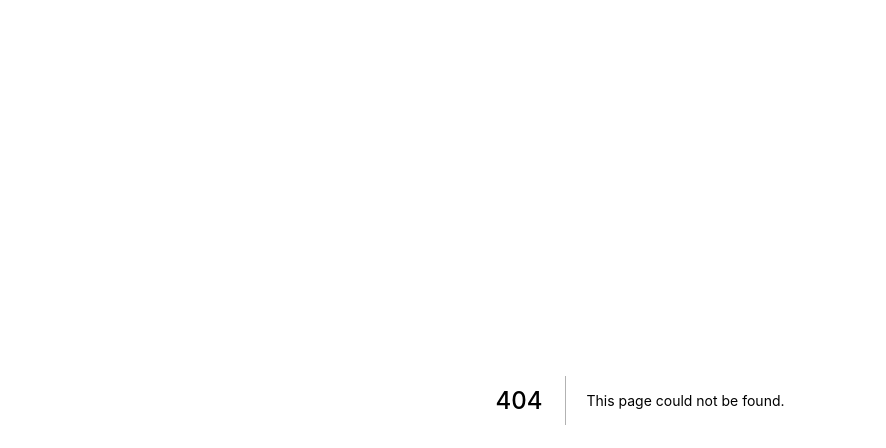
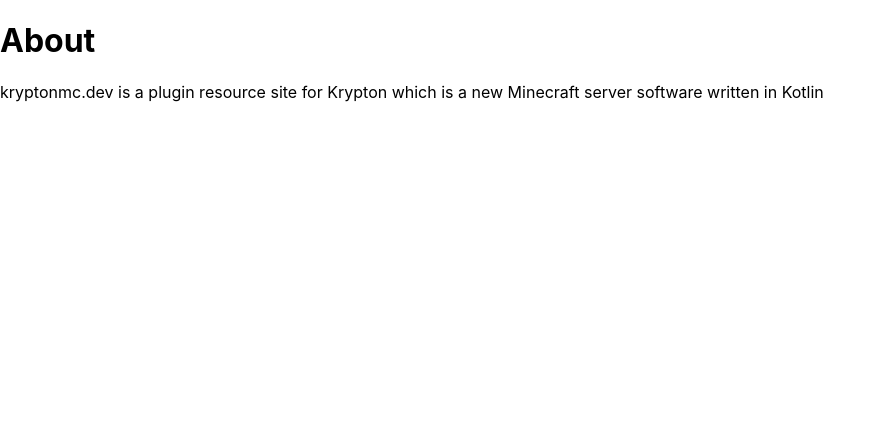
Before and after one commit to KryptonMC/kryptonmc.dev, a Next.js app: page /about in a window 1280 px wide. Before the commit this address had no page. Shown: the top 448 px of the page, without its empty margins (0-886 px from the left). Built offline with nearby package versions, Linux system fonts and the light colour scheme.

Commit message:
Added about page and css for the about page and resource page

```diff
--- /dev/null
+++ b/pages/about.js
@@ -0,0 +1,16 @@
+import styles from '../styles/About.module.css';
+
+export default function About() {
+  return (
+    <div className={styles.container}>
+      <div className='about'>
+        <h1>About</h1>
+        <p>
+          kryptonmc.dev is a plugin resource site for{' '}
+          <a href='https://kryptonmc.org'>Krypton</a> which is a new Minecraft
+          server software written in Kotlin
+        </p>
+      </div>
+    </div>
+  );
+}
```
Also changed, not shown: pages/index.js (+8 -0 lines), styles/About.module.css (added), styles/Resource.module.css (added).
